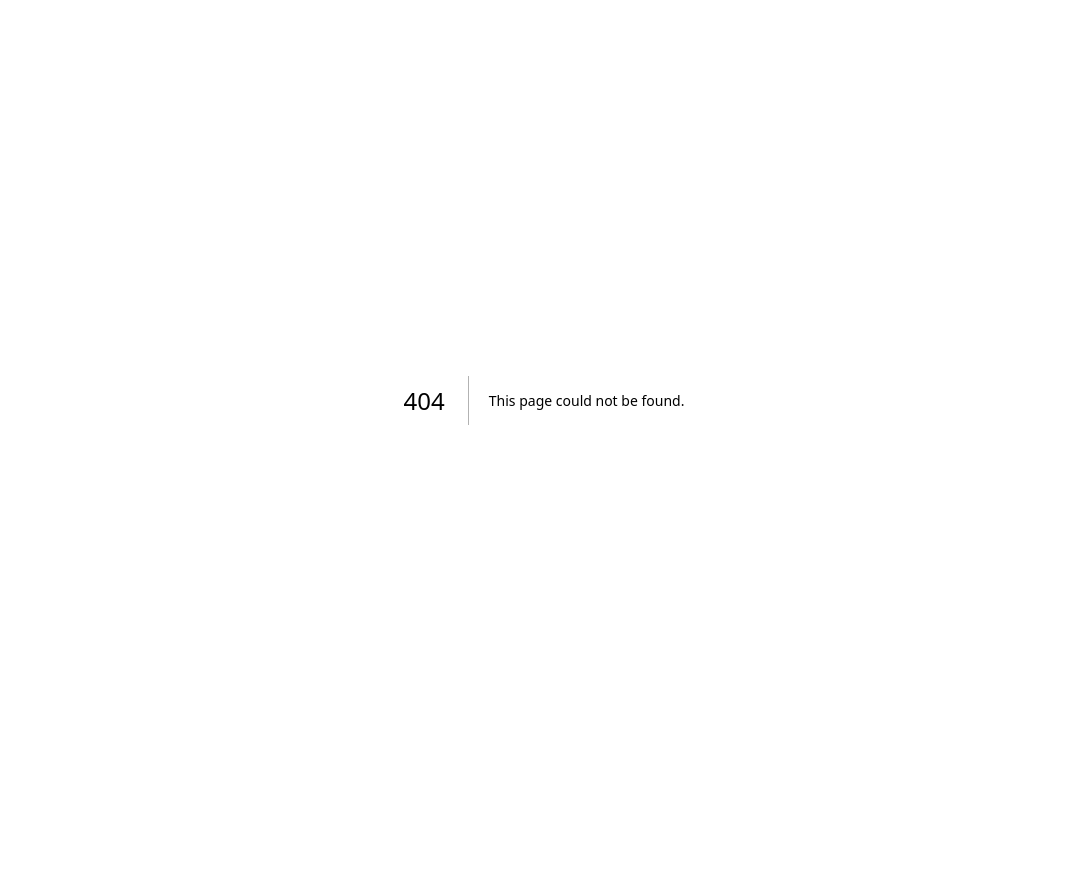
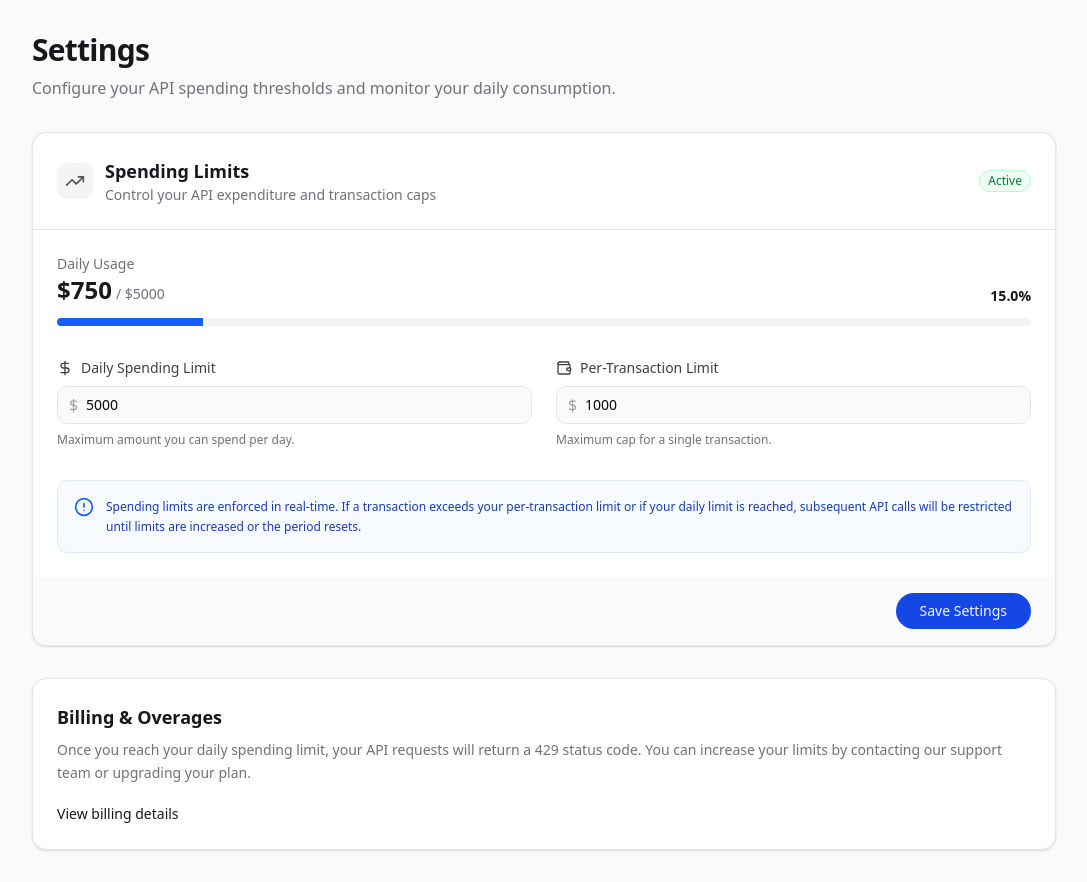
Before and after one commit to mux-labs/mux-frontend, a Next.js app: page /dashboard/spending-limits in a window 1280 px wide. Before the commit this address had no page. Shown: the whole page, without its empty margins (96-1183 px from the left). Before the commit the page ends 800 px from the top, so only its background shows below. Built offline with nearby package versions, Linux system fonts and the light colour scheme.

Commit message:
Implement Spending Limits Settings UI

```diff
--- /dev/null
+++ b/src/app/dashboard/spending-limits/page.tsx
@@ -0,0 +1,40 @@
+import { SpendingLimitsCard } from "@/components/dashboard/SpendingLimitsCard";
+
+export default function SpendingLimitsPage() {
+  return (
+    <main className="min-h-screen bg-zinc-50 dark:bg-black p-8">
+      <div className="max-w-5xl mx-auto space-y-8">
+        <div className="space-y-2">
+          <h1 className="text-3xl font-bold tracking-tight text-zinc-900 dark:text-zinc-50">
+            Settings
+          </h1>
+          <p className="text-zinc-500 dark:text-zinc-400">
+            Configure your API spending thresholds and monitor your daily
+            consumption.
+          </p>
+        </div>
+
+        <div className="grid gap-8">
+          <SpendingLimitsCard />
+
+          <div className="rounded-xl border border-zinc-200 bg-white p-6 shadow-sm dark:border-zinc-800 dark:bg-zinc-950">
+            <h3 className="text-lg font-semibold text-zinc-900 dark:text-zinc-50 mb-2">
+              Billing & Overages
+            </h3>
+            <p className="text-sm text-zinc-500 dark:text-zinc-400 leading-relaxed mb-4">
+              Once you reach your daily spending limit, your API requests will
+              return a 429 status code. You can increase your limits by
+              contacting our support team or upgrading your plan.
+            </p>
+            <a
+              href="#"
+              className="text-sm font-medium text-zinc-900 dark:text-zinc-50 hover:underline inline-flex items-center gap-1"
+            >
+              View billing details
+            </a>
+          </div>
+        </div>
+      </div>
+    </main>
+  );
+}
--- /dev/null
+++ b/src/components/dashboard/SpendingLimitsCard.tsx
@@ -0,0 +1,141 @@
+"use client";
+
+import { useState } from "react";
+import { TrendingUp, AlertCircle, DollarSign, Wallet } from "lucide-react";
+import { Button } from "@/components/ui/button";
+import { Badge } from "@/components/ui/badge";
+
+export function SpendingLimitsCard() {
+  const [dailyLimit, setDailyLimit] = useState("5000");
+  const [transactionLimit, setTransactionLimit] = useState("1000");
+
+  // Dummy usage data: 750 / 5000 = 15%
+  const usedAmount = 750;
+  const totalLimit = Number.parseInt(dailyLimit) || 1;
+  const usagePercentage = Math.min((usedAmount / totalLimit) * 100, 100);
+
+  return (
+    <div className="rounded-xl border border-zinc-200 bg-white shadow-sm dark:border-zinc-800 dark:bg-zinc-950 overflow-hidden">
+      <div className="p-6 border-b border-zinc-200 dark:border-zinc-800 flex items-center justify-between">
+        <div className="flex items-center gap-3">
+          <div className="p-2 rounded-lg bg-zinc-100 dark:bg-zinc-900">
+            <TrendingUp className="size-5 text-zinc-600 dark:text-zinc-400" />
+          </div>
+          <div>
+            <h2 className="text-lg font-semibold text-zinc-900 dark:text-zinc-50">
+              Spending Limits
+            </h2>
+            <p className="text-sm text-zinc-500 dark:text-zinc-400">
+              Control your API expenditure and transaction caps
+            </p>
+          </div>
+        </div>
+        <Badge
+          variant="outline"
+          className="bg-green-50 text-green-700 border-green-200 dark:bg-green-500/10 dark:text-green-400 dark:border-green-500/20"
+        >
+          Active
+        </Badge>
+      </div>
+
+      <div className="p-6 space-y-8">
+        {/* Usage Statistics */}
+        <div className="space-y-3">
+          <div className="flex justify-between items-end">
+            <div>
+              <p className="text-sm font-medium text-zinc-500 dark:text-zinc-400">
+                Daily Usage
+              </p>
+              <div className="flex items-baseline gap-1">
+                <span className="text-2xl font-bold text-zinc-900 dark:text-zinc-50">
+                  ${usedAmount}
+                </span>
+                <span className="text-sm text-zinc-500">/ ${dailyLimit}</span>
+              </div>
+            </div>
+            <span className="text-sm font-semibold text-zinc-900 dark:text-zinc-50">
+              {usagePercentage.toFixed(1)}%
+            </span>
+          </div>
+          <div className="h-2 w-full bg-zinc-100 dark:bg-zinc-900 rounded-full overflow-hidden">
+            <div
+              className="h-full bg-blue-600 dark:bg-blue-500 transition-all duration-500 ease-out"
+              style={{ width: `${usagePercentage}%` }}
+            />
+          </div>
+        </div>
+
+        <div className="grid grid-cols-1 md:grid-cols-2 gap-6">
+          {/* Daily Limit Input */}
+          <div className="space-y-2">
+            <label
+              htmlFor="daily-limit"
+              className="text-sm font-medium text-zinc-700 dark:text-zinc-300 flex items-center gap-2"
+            >
+              <DollarSign className="size-4" />
+              Daily Spending Limit
+            </label>
+            <div className="relative">
+              <span className="absolute left-3 top-1/2 -translate-y-1/2 text-zinc-400">
+                $
+              </span>
+              <input
+                id="daily-limit"
+                type="number"
+                value={dailyLimit}
+                onChange={(e) => setDailyLimit(e.target.value)}
+                className="w-full bg-zinc-50 dark:bg-zinc-900 border border-zinc-200 dark:border-zinc-800 rounded-lg py-2 pl-7 pr-3 text-sm focus:outline-none focus:ring-2 focus:ring-blue-500/20 transition-all"
+                placeholder="0.00"
+              />
+            </div>
+            <p className="text-xs text-zinc-500">
+              Maximum amount you can spend per day.
+            </p>
+          </div>
+
+          {/* Transaction Limit Input */}
+          <div className="space-y-2">
+            <label
+              htmlFor="tx-limit"
+              className="text-sm font-medium text-zinc-700 dark:text-zinc-300 flex items-center gap-2"
+            >
+              <Wallet className="size-4" />
+              Per-Transaction Limit
+            </label>
+            <div className="relative">
+              <span className="absolute left-3 top-1/2 -translate-y-1/2 text-zinc-400">
+                $
+              </span>
+              <input
+                id="tx-limit"
+                type="number"
+                value={transactionLimit}
+                onChange={(e) => setTransactionLimit(e.target.value)}
+                className="w-full bg-zinc-50 dark:bg-zinc-900 border border-zinc-200 dark:border-zinc-800 rounded-lg py-2 pl-7 pr-3 text-sm focus:outline-none focus:ring-2 focus:ring-blue-500/20 transition-all"
+                placeholder="0.00"
+              />
+            </div>
+            <p className="text-xs text-zinc-500">
+              Maximum cap for a single transaction.
+            </p>
+          </div>
+        </div>
+
+        {/* Note/Policy */}
+        <div className="flex gap-3 p-4 rounded-lg bg-blue-50/50 dark:bg-blue-500/5 border border-blue-100 dark:border-blue-500/10">
+          <AlertCircle className="size-5 text-blue-600 dark:text-blue-400 shrink-0" />
+          <p className="text-xs leading-relaxed text-blue-800 dark:text-blue-300">
+            Spending limits are enforced in real-time. If a transaction exceeds
+            your per-transaction limit or if your daily limit is reached,
+            subsequent API calls will be restricted until limits are increased
+            or the period resets.
+          </p>
+        </div>
+      </div>
+
+      <div className="px-6 py-4 bg-zinc-50 dark:bg-zinc-900/50 flex justify-end">
+        <Button className="rounded-full px-6">Save Settings</Button>
+      </div>
+    </div>
+  );
+}
```
